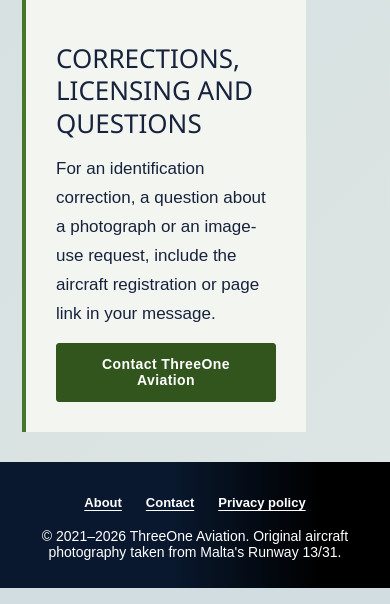
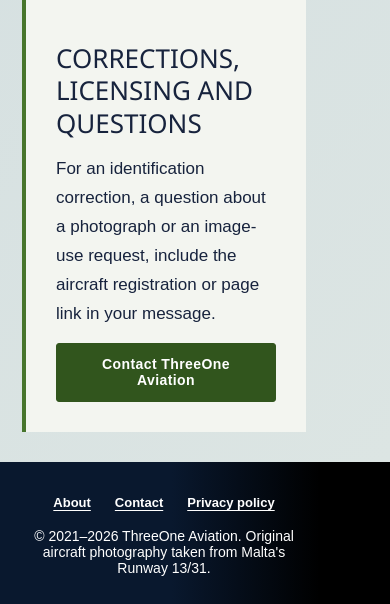
Before and after one commit to andreasant34/threeoneaviation-webapp, a Django app: template aviationwebapp/templates/about.html in a window 390 px wide. Shown: the part 2462-3066 px from the top of the page. Run offline with Django 5.2, Linux system fonts and the light colour scheme; the template is opened without the code that fills it, so the values that code supplies are empty; some web fonts are replaced.

Commit message:
Footer fix

```diff
--- a/aviationwebapp/static/css/site-content.css
+++ b/aviationwebapp/static/css/site-content.css
@@ -1847,12 +1847,20 @@ footer.aurel_footer.site-footer {
     bottom: auto;
     color: #fff;
     background: var(--dark-surface-background);
+    border: 0;
+    box-shadow: none;
+}
+
+footer.aurel_footer.site-footer::before,
+footer.aurel_footer.site-footer::after {
+    display: none !important;
+    content: none;
 }
 
 footer.aurel_footer.site-footer .aurel_footer_inner {
     box-sizing: border-box;
-    width: min(1440px, calc(100% - 48px));
-    padding: 28px 0;
+    width: 100%;
+    padding: 28px max(150px, calc((100vw - 1440px) / 2)) 28px max(48px, calc((100vw - 1440px) / 2));
 }
 
 .footer-links {
@@ -1887,6 +1895,11 @@ footer.aurel_footer.site-footer .aurel_footer_inner {
 
     .header-contact-link {
         margin-right: 20px;
+    }
+
+    footer.aurel_footer.site-footer .aurel_footer_inner {
+        padding-right: 132px;
+        padding-left: 48px;
     }
 
     .site-page {
@@ -2030,6 +2043,11 @@ footer.aurel_footer.site-footer .aurel_footer_inner {
 }
 
 @media (max-width: 760px) {
+    footer.aurel_footer.site-footer .aurel_footer_inner {
+        padding-right: 84px;
+        padding-left: 22px;
+    }
+
     .site-page {
         width: 100%;
         margin: 0;
--- a/aviationwebapp/templates/layout.html
+++ b/aviationwebapp/templates/layout.html
@@ -116,7 +116,7 @@
     <link rel="preload" href="{% static 'css/font-awesome.min.css' %}" as="style" onload="this.onload=null;this.rel='stylesheet'">
     <link rel="preload" href="{% static 'css/theme.css' %}?v=20260926-3" as="style" onload="this.onload=null;this.rel='stylesheet'">
     <link rel="preload" href="{% static 'css/photoswipe.css' %}" as="style" onload="this.onload=null;this.rel='stylesheet'">
-    <link rel="preload" href="{% static 'css/site-content.css' %}?v=20260926-19" as="style" onload="this.onload=null;this.rel='stylesheet'">
+    <link rel="preload" href="{% static 'css/site-content.css' %}?v=20260926-21" as="style" onload="this.onload=null;this.rel='stylesheet'">
 
     <noscript>
         <link rel="stylesheet" href="{% static 'css/kube.css' %}">
@@ -124,7 +124,7 @@
         <link rel="stylesheet" href="{% static 'css/font-awesome.min.css' %}">
         <link rel="stylesheet" href="{% static 'css/theme.css' %}?v=20260926-3">
         <link rel="stylesheet" href="{% static 'css/photoswipe.css' %}">
-        <link rel="stylesheet" href="{% static 'css/site-content.css' %}?v=20260926-19">
+        <link rel="stylesheet" href="{% static 'css/site-content.css' %}?v=20260926-21">
     </noscript>
 
     {% block adsense %}
```
